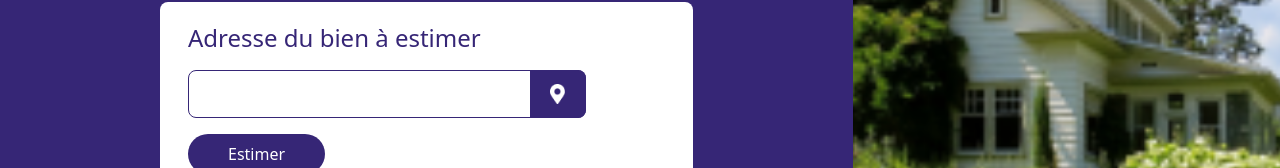
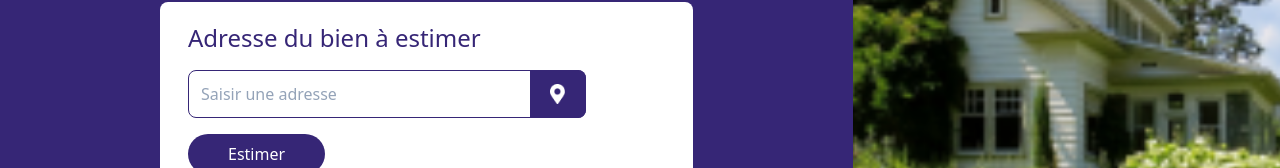
Before and after one commit to magicniclus/immoportail, a Next.js app: page / in a window 1280 px wide. Shown: the part 410-578 px from the top of the page. Built offline with nearby package versions, Linux system fonts and the light colour scheme.

Commit message:
Update SetInputWithTitleAndButton.js

```diff
--- a/components/Molecules/SetInputWithTitleAndButton.js
+++ b/components/Molecules/SetInputWithTitleAndButton.js
@@ -7,7 +7,7 @@ const SetInputWithTitleAndButton = () => {
     return (
         <div className='bg-white py-5 px-7 my-4 rounded-lg md:w-10/12'>
             <TitleSecondary text="Adresse du bien à estimer" color="purple" />
-            <InputWithLogo image="/Vectorlocalization.png" marginY="my-4"/>
+            <InputWithLogo image="/Vectorlocalization.png" marginY="my-4" placeholder="Saisir une adresse" />
             <ButtonPrimary text="Estimer" version="primary" />
         </div>
     );
```
